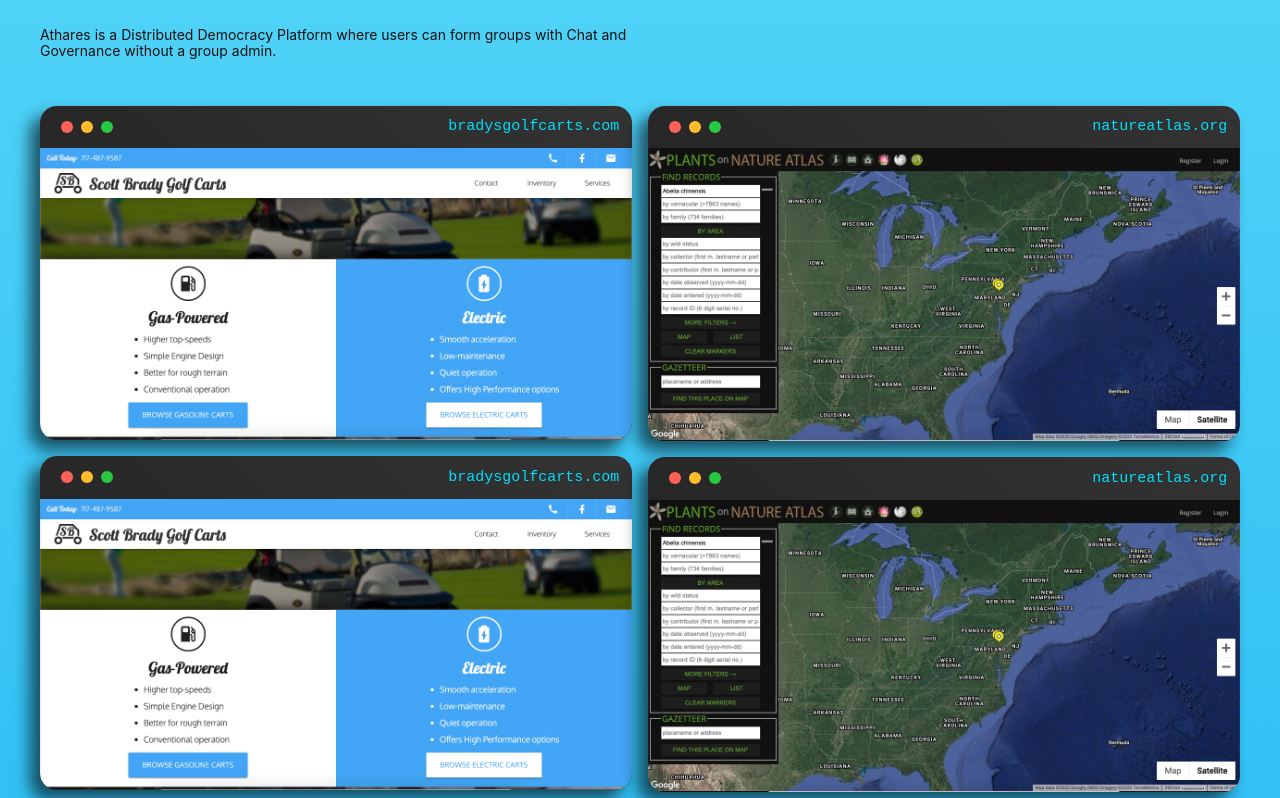
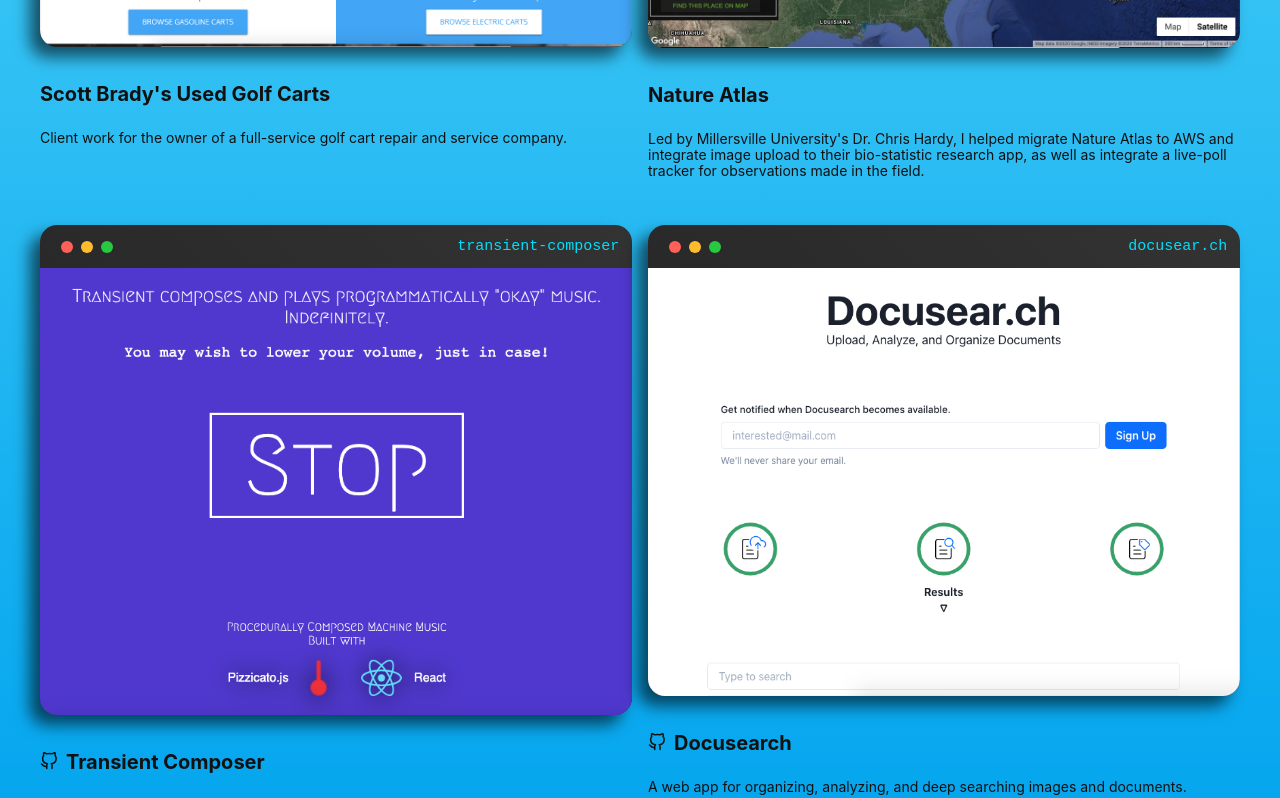
Before and after one commit to ETS-ReactNative2/actuallydan.github.io, a React (Create React App) app: page / in a window 1280 px wide. Shown: the part 1300-2098 px from the top of the page. Built offline with nearby package versions, Linux system fonts and the light colour scheme.

Commit message:
fix huge dup error and add docusearch

```diff
--- a/src/App.js
+++ b/src/App.js
@@ -71,6 +71,15 @@
       description:
         "An experiment with Pizzicato.js and procedurally generated audio, transient-composer uses 4-part voice writing to endlessly play in 4/4 C Major.",
     },
+    {
+      name: "docusear.ch",
+      href: "https://docusear.ch/",
+      repo: "https://github.com/actuallydan/docusearch",
+      img: "./images/docusearch.png",
+      fullName: "Docusearch",
+      description:
+        "A web app for organizing, analyzing, and deep searching images and documents.",
+    },
   ];
 
   return (
@@ -86,12 +95,6 @@
             {projects.map((p) => (
               <div key={p.name} className=" w-100 w-50-ns pa2-ns">
                 <div className="pv2">
-                  <a href={p.href} className="ph2 ph0-ns pb3 link db">
-                    <Window key={p.name} title={p.name}>
-                      <img src={p.img} alt={"screenshot of " + p.name} />
-                    </Window>
-                  </a>
-
                   {p.href ? (
                     <a href={p.href} className="ph2 ph0-ns pb3 link db">
                       <Window key={p.name} title={p.name}>
```
Also changed, not shown: public/images/docusearch.png (added).
